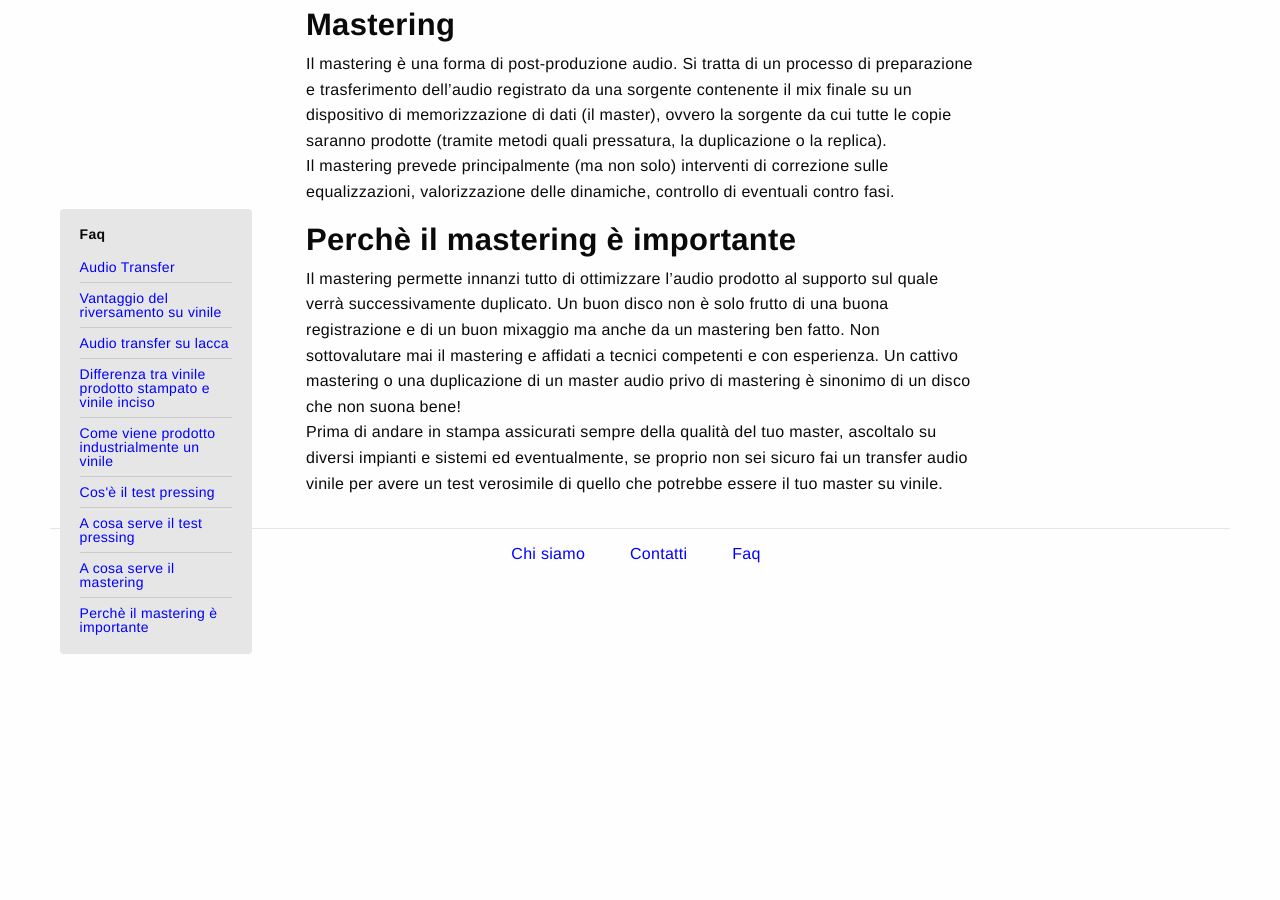
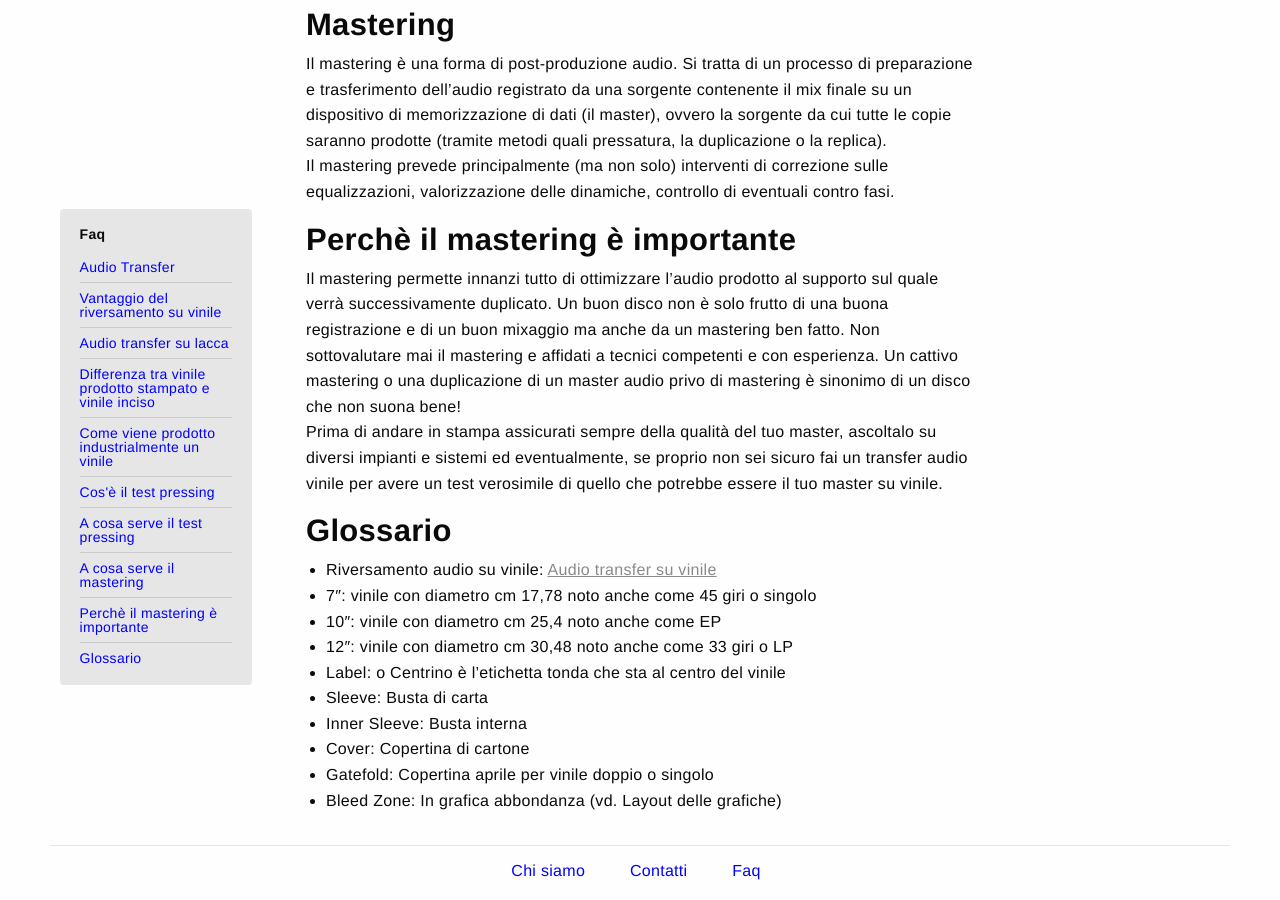
Before and after one commit to Vinilificio/Vinilificio.github.io, a Jekyll site: the page built from _pages/faq.md, in a window 1280 px wide and 900 px high, scrolled down 2761 px. Built offline with Jekyll 4.4.1, drawn with Linux system fonts in a browser that asks for light colours.

Commit message:
Update faq.md

```diff
--- a/_pages/faq.md
+++ b/_pages/faq.md
@@ -20,7 +20,9 @@ menu:
 - titolo: A cosa serve il mastering
   id: mastering
 - titolo: Perchè il mastering è importante
-  id: perchè-il-mastering-è_importante
+  id: perchè-il-mastering-è-importante
+- titolo: Glossario
+  id: glossario
 published: true
 ---
 
@@ -84,3 +86,15 @@ Il mastering prevede principalmente (ma non solo) interventi di correzione sulle
 ### Perchè il mastering è importante
 Il mastering permette innanzi tutto di ottimizzare l’audio prodotto al supporto sul quale verrà successivamente duplicato. Un buon disco non è solo frutto di una buona registrazione e di un buon mixaggio ma anche da un mastering ben fatto. Non sottovalutare mai il mastering e affidati a tecnici competenti e con esperienza. Un cattivo mastering o una duplicazione di un master audio privo di mastering è sinonimo di un disco che non suona bene!<br>
 Prima di andare in stampa assicurati sempre della qualità del tuo master, ascoltalo su diversi impianti e sistemi ed eventualmente, se proprio non sei sicuro fai un transfer audio vinile per avere un test verosimile di quello che potrebbe essere il tuo master su vinile.
+
+### Glossario
+* Riversamento audio su vinile: [Audio transfer su vinile](https://vinilificio.github.io/faq/#audio-transfer-in-singola-copia)
+* 7″: vinile con diametro cm 17,78 noto anche come 45 giri o singolo
+* 10″: vinile con diametro cm 25,4 noto anche come EP
+* 12″: vinile con diametro cm 30,48 noto anche come 33 giri o LP
+* Label: o Centrino è l’etichetta tonda che sta al centro del vinile
+* Sleeve: Busta di carta
+* Inner Sleeve: Busta interna
+* Cover: Copertina di cartone
+* Gatefold: Copertina aprile per vinile doppio o singolo
+* Bleed Zone: In grafica abbondanza (vd. Layout delle grafiche)
```
